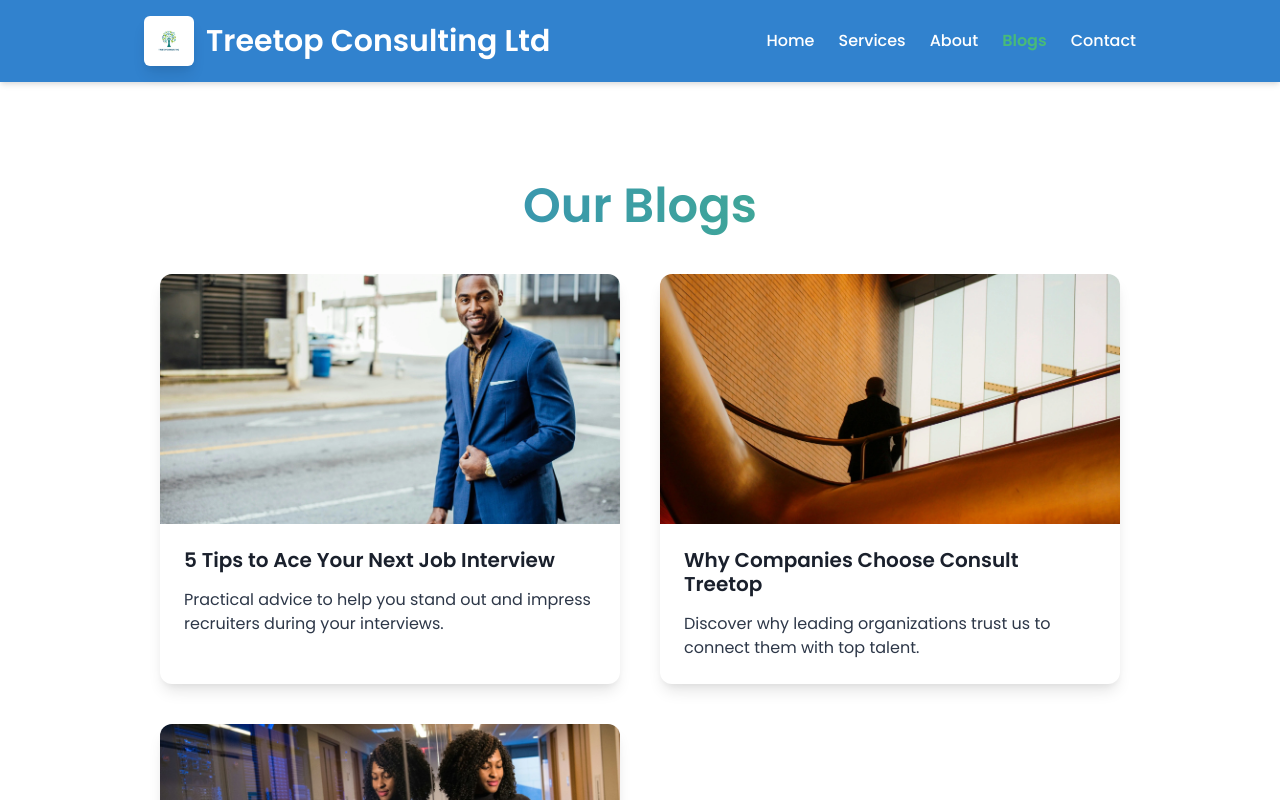
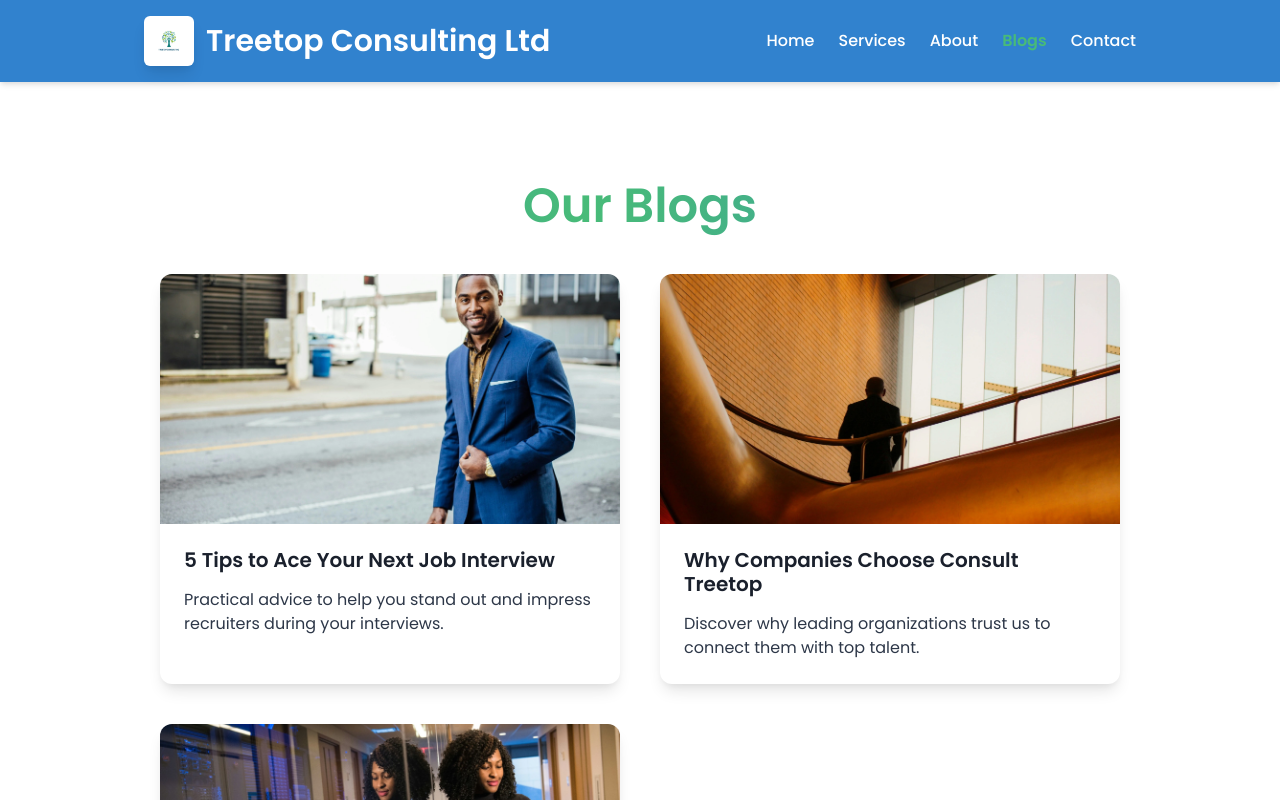
Before and after one commit to bobbyz-hub/Treetop-Consulting, a React (Vite) app: page /blogs in a window 1280 px wide. Shown: the top 800 px of the page. Built offline with nearby package versions, Linux system fonts and the light colour scheme.

Commit message:
made our blogs top glow like rem

```diff
--- a/src/pages/Blogs.jsx
+++ b/src/pages/Blogs.jsx
@@ -46,10 +46,12 @@ import {
             fontWeight="bold"
             bgGradient="linear(to-r, blue.500, green.400, blue.500)"
             bgClip="text"
-            initial={{ opacity: 0, y: -30 }}
-            whileInView={{ opacity: 1, y: 0 }}
-            transition={{ duration: 0.8 }}
-            viewport={{ once: true }}
+            initial={{ backgroundPosition: "200% center" }}
+            whileInView={{
+              backgroundPosition: ["200% center", "-200% center"],
+              transition: { duration: 3, ease: "linear", repeat: Infinity },
+            }}
+            viewport={{ once: false }}
             sx={{
               backgroundSize: "200% auto",
               WebkitBackgroundClip: "text",
```
